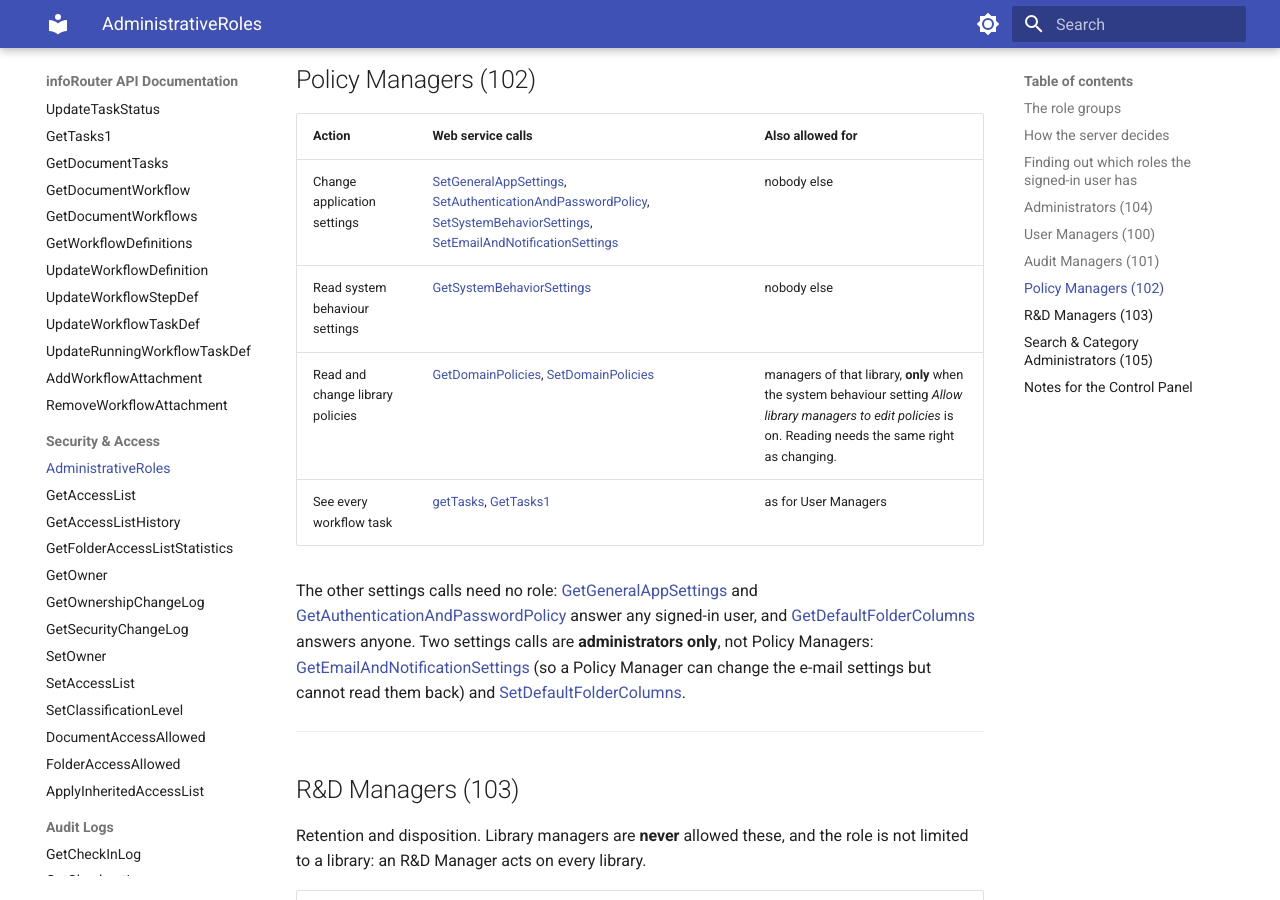
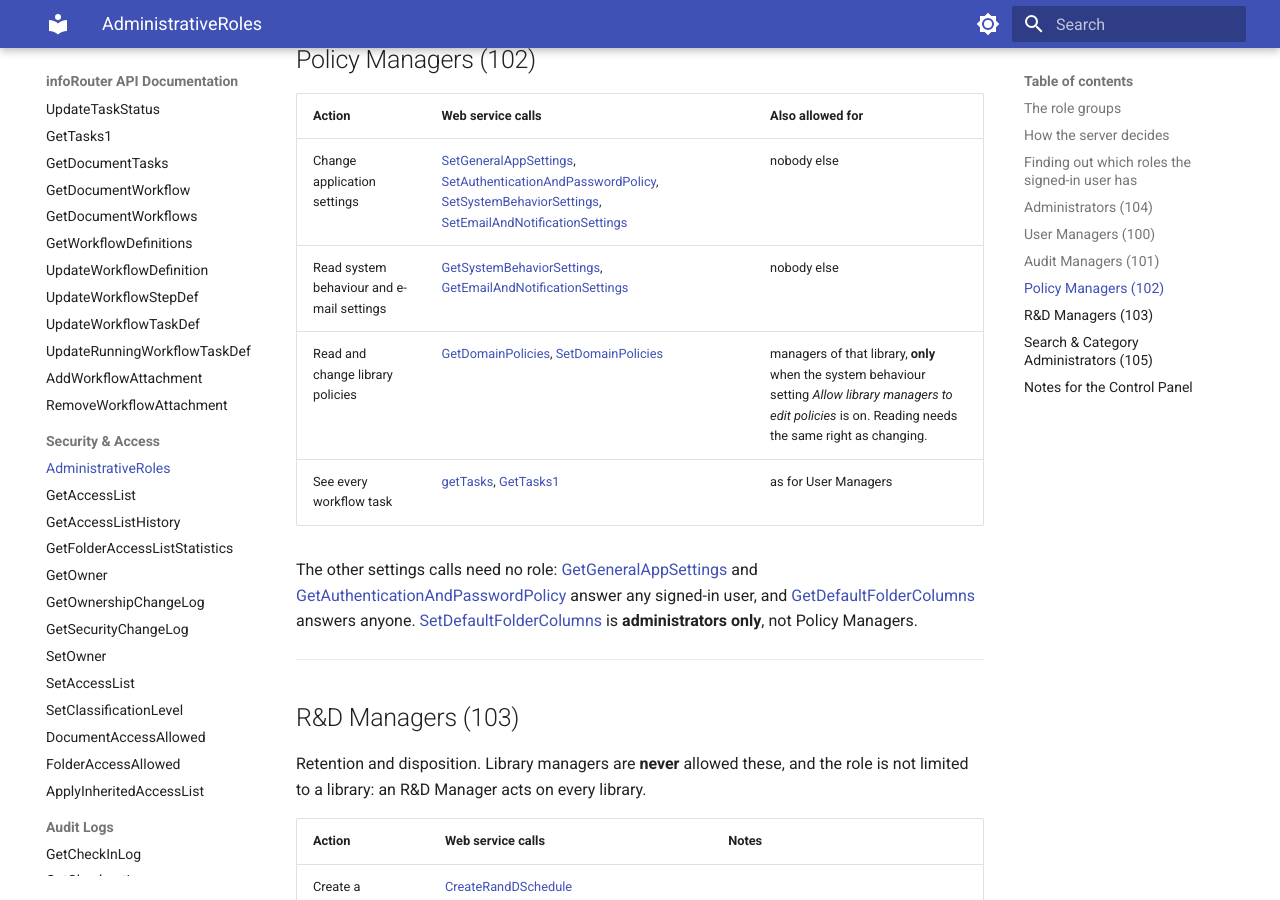
Before and after one commit to inforouter/apidocs, an MkDocs documentation site: the page built from docs/AdministrativeRoles.md, in a window 1280 px wide and 900 px high, scrolled down 6573 px. Built offline with MkDocs 1.6.1 and Material for MkDocs 9.7.7, drawn with Linux system fonts in a browser that asks for light colours; some of the changed text lies outside the part shown.

Commit message:
GetEmailAndNotificationSettings: administrators and Policy Managers
Co-Authored-By: Claude Opus 5.5 <noreply@anthropic.com>

```diff
--- a/docs/AdministrativeRoles.md
+++ b/docs/AdministrativeRoles.md
@@ -148,16 +148,14 @@ does not stand in for it.
 | Action | Web service calls | Also allowed for |
 |---|---|---|
 | Change application settings | [SetGeneralAppSettings](SetGeneralAppSettings.md), [SetAuthenticationAndPasswordPolicy](SetAuthenticationAndPasswordPolicy.md), [SetSystemBehaviorSettings](SetSystemBehaviorSettings.md), [SetEmailAndNotificationSettings](SetEmailAndNotificationSettings.md) | nobody else |
-| Read system behaviour settings | [GetSystemBehaviorSettings](GetSystemBehaviorSettings.md) | nobody else |
+| Read system behaviour and e-mail settings | [GetSystemBehaviorSettings](GetSystemBehaviorSettings.md), [GetEmailAndNotificationSettings](GetEmailAndNotificationSettings.md) | nobody else |
 | Read and change library policies | [GetDomainPolicies](GetDomainPolicies.md), [SetDomainPolicies](SetDomainPolicies.md) | managers of that library, **only** when the system behaviour setting *Allow library managers to edit policies* is on. Reading needs the same right as changing. |
 | See every workflow task | [getTasks](getTasks.md), [GetTasks1](GetTasks1.md) | as for User Managers |
 
 The other settings calls need no role: [GetGeneralAppSettings](GetGeneralAppSettings.md) and
 [GetAuthenticationAndPasswordPolicy](GetAuthenticationAndPasswordPolicy.md) answer any signed-in user, and
-[GetDefaultFolderColumns](GetDefaultFolderColumns.md) answers anyone. Two settings calls are **administrators
-only**, not Policy Managers: [GetEmailAndNotificationSettings](GetEmailAndNotificationSettings.md) (so a Policy
-Manager can change the e-mail settings but cannot read them back) and
-[SetDefaultFolderColumns](SetDefaultFolderColumns.md).
+[GetDefaultFolderColumns](GetDefaultFolderColumns.md) answers anyone. [SetDefaultFolderColumns](SetDefaultFolderColumns.md)
+is **administrators only**, not Policy Managers.
 
 ---
 
```
Also changed, not shown: other parts of docs/AdministrativeRoles.md (+1 -1 lines), docs/GetEmailAndNotificationSettings.md (+3 -3 lines).
